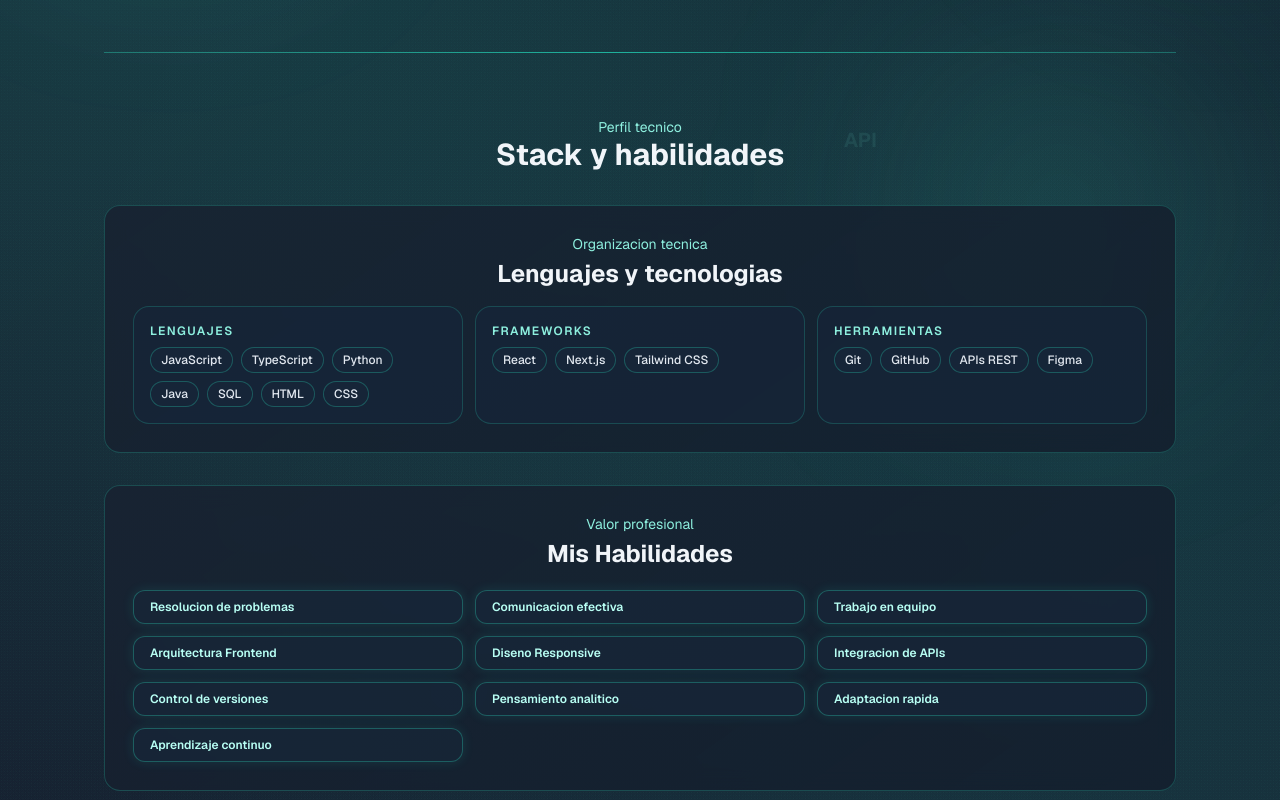
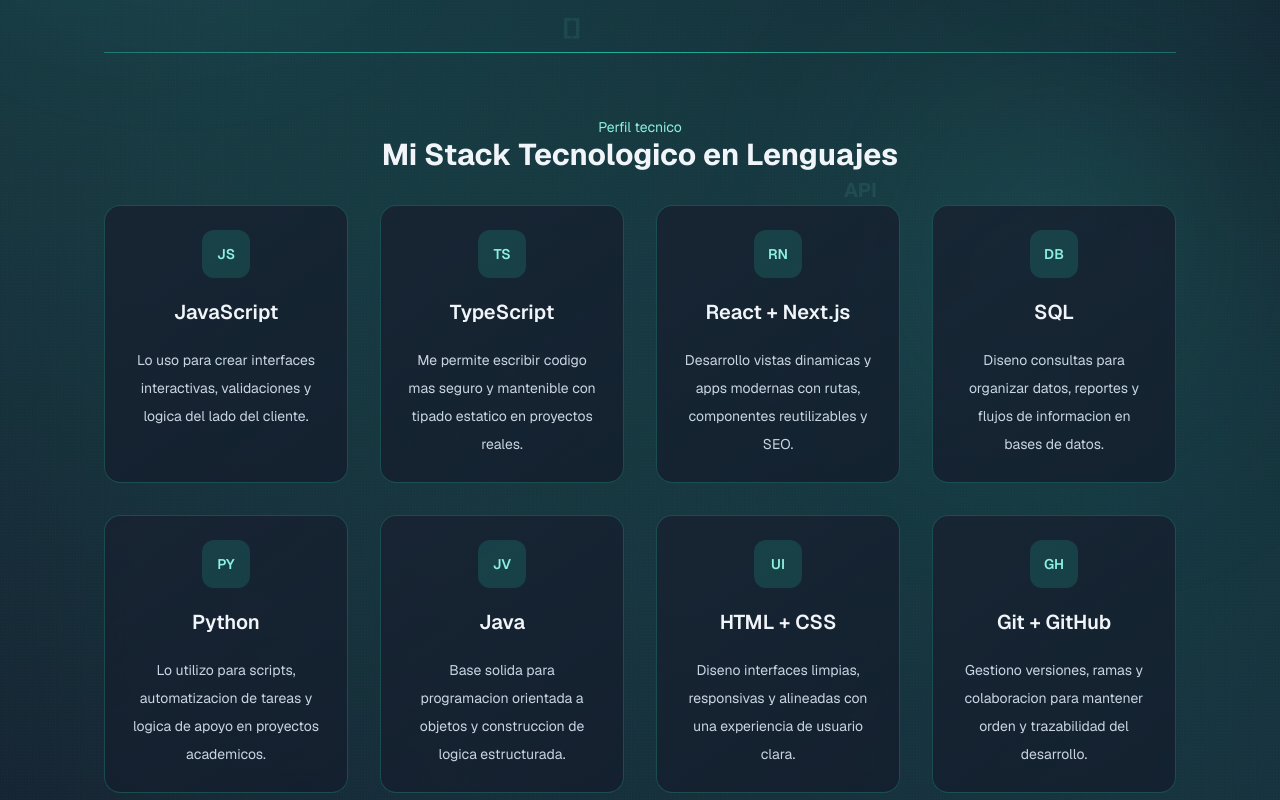
Before and after one commit to Juanenriquezcc/Portafolio_Personal, a Next.js app: page / in a window 1280 px wide. Shown: the part 640-1440 px from the top of the page. Built offline with nearby package versions, Linux system fonts and the light colour scheme.

Commit message:
style: menu desplegable en iPad y restaurar stack anterior

```diff
--- a/components/Navbar.tsx
+++ b/components/Navbar.tsx
@@ -122,7 +122,7 @@
         </a>
 
         <nav
-          className={`hidden items-center justify-center text-[10px] sm:text-[11px] md:flex md:text-xs lg:text-sm ${
+          className={`hidden items-center justify-center text-[10px] sm:text-[11px] md:text-xs lg:text-sm xl:flex ${
             themeMode === "dark" ? "text-slate-300" : "text-slate-700"
           }`}
         >
@@ -196,7 +196,7 @@
           <button
             type="button"
             onClick={() => setMenuOpen((prev) => !prev)}
-            className={`flex h-8 w-8 items-center justify-center rounded-full border transition-all duration-300 md:hidden ${
+            className={`flex h-8 w-8 items-center justify-center rounded-full border transition-all duration-300 md:h-9 md:w-9 lg:h-10 lg:w-10 xl:hidden ${
               themeMode === "dark"
                 ? "border-[#2ee3c3]/35 bg-[#17273a] text-[#8ef0df] hover:border-[#22e2c2]"
                 : "border-cyan-500/35 bg-white text-cyan-700 hover:border-cyan-600"
@@ -207,7 +207,7 @@
           </button>
 
           <div
-            className={`pointer-events-none absolute right-0 top-[calc(100%+0.55rem)] z-30 w-[min(18rem,calc(100vw-1.5rem))] origin-top-right transition-all duration-300 md:hidden ${
+            className={`pointer-events-none absolute right-0 top-[calc(100%+0.55rem)] z-30 w-[min(18rem,calc(100vw-1.5rem))] origin-top-right transition-all duration-300 xl:hidden ${
               menuOpen ? "pointer-events-auto translate-y-0 scale-100 opacity-100" : "-translate-y-1 scale-95 opacity-0"
             }`}
           >
--- a/components/Services.tsx
+++ b/components/Services.tsx
@@ -1,41 +1,55 @@
 type Locale = "es" | "en";
 
-const stackByLocale = {
-  es: {
-    title: "Lenguajes y tecnologias",
-    groups: [
+const services = [
   {
-        name: "Lenguajes",
-        items: ["JavaScript", "TypeScript", "Python", "Java", "SQL", "HTML", "CSS"],
+    title: "JavaScript",
+    textEs: "Lo uso para crear interfaces interactivas, validaciones y logica del lado del cliente.",
+    textEn: "I use it to build interactive interfaces, validations, and client-side logic.",
+    icon: "JS",
   },
   {
-        name: "Frameworks",
-        items: ["React", "Next.js", "Tailwind CSS"],
+    title: "TypeScript",
+    textEs: "Me permite escribir codigo mas seguro y mantenible con tipado estatico en proyectos reales.",
+    textEn: "It lets me write safer, more maintainable code with static typing in real projects.",
+    icon: "TS",
   },
   {
-        name: "Herramientas",
-        items: ["Git", "GitHub", "APIs REST", "Figma"],
-      },
-    ],
-  },
-  en: {
-    title: "Languages and technologies",
-    groups: [
-      {
-        name: "Languages",
-        items: ["JavaScript", "TypeScript", "Python", "Java", "SQL", "HTML", "CSS"],
+    title: "React + Next.js",
+    textEs: "Desarrollo vistas dinamicas y apps modernas con rutas, componentes reutilizables y SEO.",
+    textEn: "I develop dynamic views and modern apps with routing, reusable components, and SEO.",
+    icon: "RN",
   },
   {
-        name: "Frameworks",
-        items: ["React", "Next.js", "Tailwind CSS"],
+    title: "SQL",
+    textEs: "Diseno consultas para organizar datos, reportes y flujos de informacion en bases de datos.",
+    textEn: "I design queries to organize data, reports, and information flows in databases.",
+    icon: "DB",
   },
   {
-        name: "Tools",
-        items: ["Git", "GitHub", "REST APIs", "Figma"],
+    title: "Python",
+    textEs: "Lo utilizo para scripts, automatizacion de tareas y logica de apoyo en proyectos academicos.",
+    textEn: "I use it for scripts, task automation, and support logic in academic projects.",
+    icon: "PY",
   },
-    ],
+  {
+    title: "Java",
+    textEs: "Base solida para programacion orientada a objetos y construccion de logica estructurada.",
+    textEn: "A solid base for object-oriented programming and structured business logic.",
+    icon: "JV",
   },
-};
+  {
+    title: "HTML + CSS",
+    textEs: "Diseno interfaces limpias, responsivas y alineadas con una experiencia de usuario clara.",
+    textEn: "I design clean, responsive interfaces aligned with clear user experience.",
+    icon: "UI",
+  },
+  {
+    title: "Git + GitHub",
+    textEs: "Gestiono versiones, ramas y colaboracion para mantener orden y trazabilidad del desarrollo.",
+    textEn: "I handle versions, branches, and collaboration to keep development organized and traceable.",
+    icon: "GH",
+  },
+];
 
 const skills = {
   es: [
@@ -73,35 +87,23 @@
     <section id="services" className="scroll-mt-24 space-y-6 md:scroll-mt-28 md:space-y-7 lg:scroll-mt-32 lg:space-y-8">
       <div className="text-center">
         <p className="text-sm text-[#8ef0df]">{locale === "es" ? "Perfil tecnico" : "Technical profile"}</p>
-        <h3 className="text-2xl font-bold text-slate-100 md:text-[1.75rem] lg:text-3xl">
-          {locale === "es" ? "Stack y habilidades" : "Stack and skills"}
-        </h3>
+        <h3 className="text-2xl font-bold text-slate-100 md:text-[1.75rem] lg:text-3xl">{locale === "es" ? "Mi Stack Tecnologico en Lenguajes" : "My Technology Stack in Languages"}</h3>
       </div>
 
-      <article className="frosted-panel rounded-2xl p-4 md:p-6 lg:p-7">
-        <div className="text-center">
-          <p className="text-sm text-[#8ef0df]">{locale === "es" ? "Organizacion tecnica" : "Technical organization"}</p>
-          <h4 className="mt-1 text-xl font-bold text-slate-100 md:text-2xl">{stackByLocale[locale].title}</h4>
-        </div>
-
-        <div className="mt-4 grid grid-cols-1 gap-3 sm:grid-cols-2 lg:grid-cols-3">
-          {stackByLocale[locale].groups.map((group) => (
-            <div key={group.name} className="rounded-xl border border-[#2ee3c3]/20 bg-[#16263a]/70 p-3 md:rounded-2xl md:p-4">
-              <p className="text-xs font-semibold uppercase tracking-[0.12em] text-[#8ef0df]">{group.name}</p>
-              <div className="mt-2 flex flex-wrap gap-2">
-                {group.items.map((item) => (
-                  <span
-                    key={item}
-                    className="rounded-full border border-[#2ee3c3]/28 bg-[#17273a]/75 px-2.5 py-1 text-[11px] font-medium text-slate-200 md:text-xs"
+      <div className="grid grid-cols-1 gap-4 sm:grid-cols-2 md:gap-5 lg:grid-cols-4 lg:gap-8">
+        {services.map((service) => (
+          <article
+            key={service.title}
+            className="frosted-panel flex flex-col items-center gap-3 rounded-2xl p-4 text-center transition-transform duration-500 hover:-translate-y-1.5 md:gap-4 md:p-5 lg:gap-5 lg:p-6"
           >
-                    {item}
+            <span className="flex h-10 w-10 items-center justify-center rounded-xl bg-[#22e2c2]/15 text-xs font-semibold text-[#8ef0df] md:h-11 md:w-11 md:text-sm lg:h-12 lg:w-12">
+              {service.icon}
             </span>
+            <h4 className="text-lg font-semibold text-slate-100 md:text-xl">{service.title}</h4>
+            <p className="text-xs leading-6 text-slate-300 md:text-sm md:leading-7">{locale === "es" ? service.textEs : service.textEn}</p>
+          </article>
         ))}
       </div>
-            </div>
-          ))}
-        </div>
-      </article>
 
       <article className="frosted-panel rounded-2xl p-4 md:p-6 lg:p-7">
         <div className="text-center">
@@ -109,11 +111,11 @@
           <h4 className="mt-1 text-xl font-bold text-slate-100 md:text-2xl">{locale === "es" ? "Mis Habilidades" : "My Skills"}</h4>
         </div>
 
-        <div className="mt-4 grid grid-cols-1 gap-2 sm:grid-cols-2 md:mt-5 md:gap-3 lg:grid-cols-3">
+        <div className="mt-4 flex flex-wrap justify-center gap-2 md:mt-5 md:gap-3">
           {skills[locale].map((skill) => (
             <span
               key={skill}
-              className="rounded-xl border border-[#2ee3c3]/30 bg-[#17273a]/70 px-3 py-2 text-[11px] font-semibold text-[#b8fff4] shadow-[0_0_12px_rgba(34,226,194,0.12)] md:px-4 md:text-xs"
+              className="rounded-full border border-[#2ee3c3]/30 bg-[#17273a]/70 px-3 py-1.5 text-[11px] font-semibold text-[#b8fff4] shadow-[0_0_12px_rgba(34,226,194,0.12)] md:px-4 md:py-2 md:text-xs"
             >
               {skill}
             </span>
```
Lines whose indentation alone changed are shown as unchanged.
